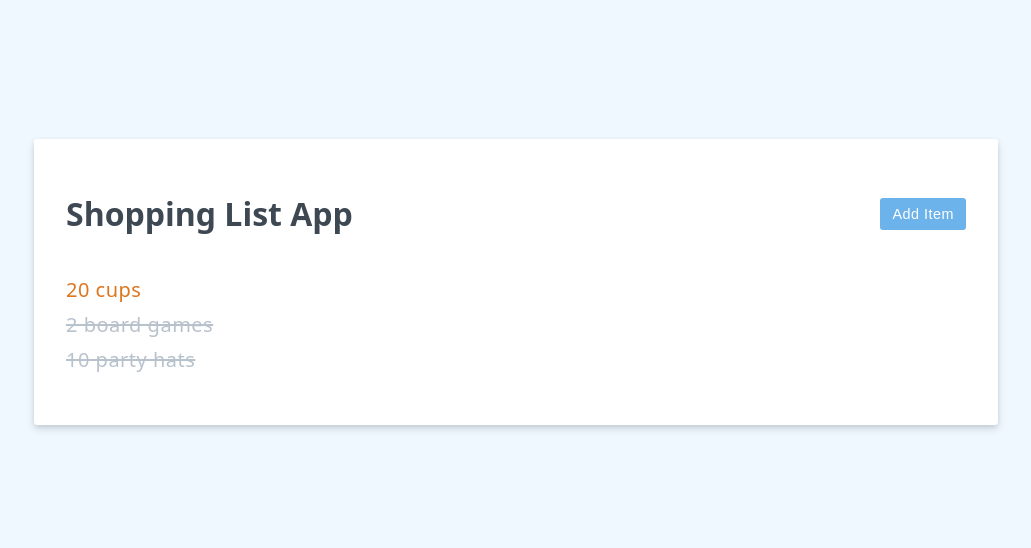
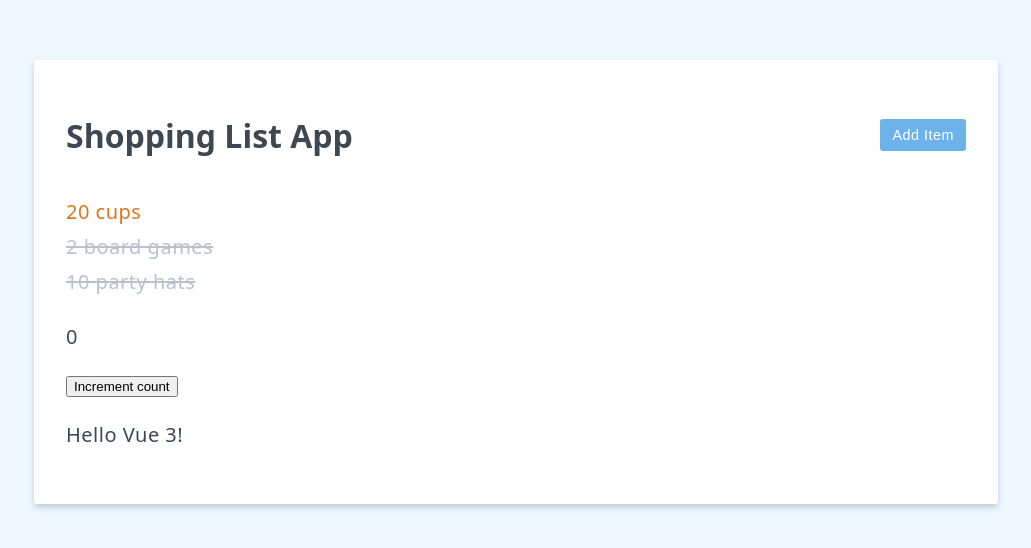
Before and after one commit to simpleanilcha/vueschool-courses, a Vue app in the folder fundamentals-composition-api/: page / in a window 1280 px wide. Shown: the part 118-666 px from the top of the page, without its empty margins (124-1155 px from the left). Built offline with nearby package versions, Linux system fonts and the light colour scheme.

Commit message:
reactivity fundamentals: ref and reactive

```diff
--- a/fundamentals-composition-api/src/App.vue
+++ b/fundamentals-composition-api/src/App.vue
@@ -1,5 +1,5 @@
 <script setup>
-import { ref, computed } from 'vue'
+import { ref, computed, reactive } from 'vue'
 
 const header = ref('Shopping List App')
 const editing = ref(false)
@@ -9,9 +9,6 @@ const items = ref([
   { id: 3, label: "20 cups", purchased: false, highPriority: true }
 ])
 const reversedItems = computed(() => [...items.value].reverse())
-// const characterCount = computed(() => {
-//   return newItem.value.length
-// })
 
 const newItem = ref('')
 const newItemHighPriority = ref('')
@@ -33,6 +30,14 @@ const togglePurchased = (item) => {
   item.purchased = !item.purchased
 }
 
+const state = reactive({ count: 0 })
+const increment = () => {
+  return state.count++
+}
+
+const msg = ref('Hello Vue 3!')
+console.log(msg, msg.value)
+
 </script>
 
 <template>
@@ -49,7 +54,6 @@ const togglePurchased = (item) => {
       Save Item
     </button>
   </form>
-  <!-- <p class="counter">{{ characterCount }} / 200</p> -->
 
   <ul>
     <li v-for="(item, index) in reversedItems" :key="id"
@@ -59,4 +63,8 @@ const togglePurchased = (item) => {
   </ul>
 
   <p v-if="!items.length">Nothing to see here</p>
+
+  <p>{{ state.count }}</p>
+  <button @click="increment">Increment count</button>
+  <p>{{ msg }}</p>
 </template>
```
